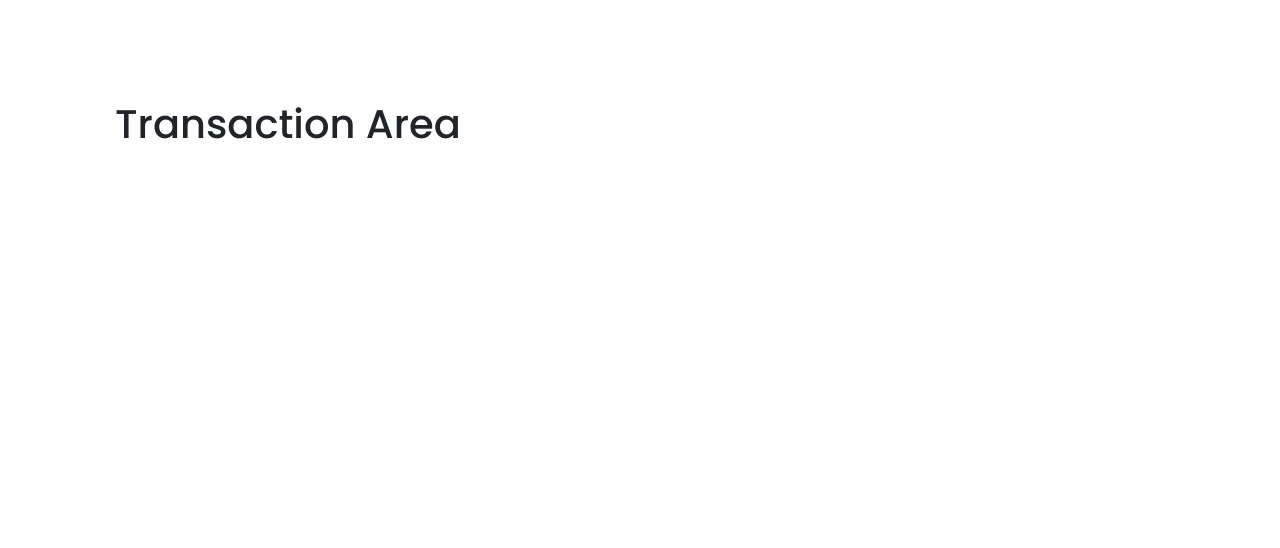
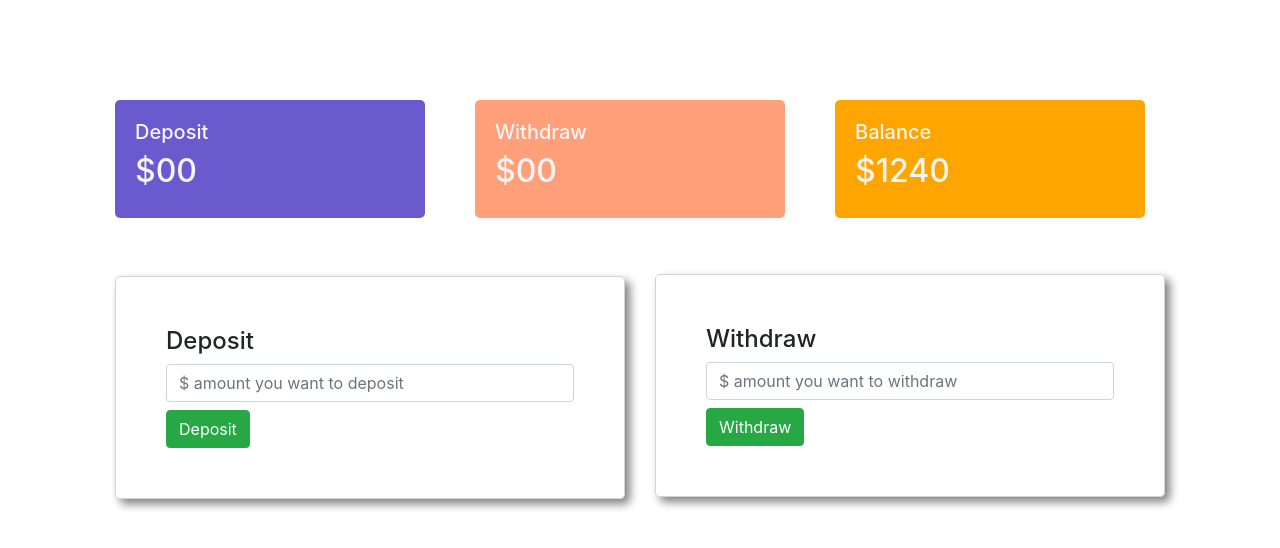
Before and after one commit to RakibWebDeveloper/pioneer-bank, a plain HTML site: page index.html in a window 1280 px wide. Both pictures are taken after a click on the button "Enter". Drawn offline with nearby package versions, Linux system fonts and the light colour scheme.

Commit message:
deposit and withdraw form

```diff
--- a/index.html
+++ b/index.html
@@ -38,7 +38,43 @@
     </div>
 
     <div class="container" id="transaction-area">
-        <h1>Transaction Area</h1>
+        <div class="row">
+            <div class="col-md-4 mb-sm-2">
+                <div class="deposit">
+                    <h5>Deposit</h5>
+                    <h2>$00</h2>
+                </div>
+            </div>
+            <div class="col-md-4 mb-sm-2">
+                <div class="withdraw">
+                    <h5>Withdraw</h5>
+                    <h2>$00</h2>
+                </div>
+            </div>
+            <div class="col-md-4 mb-sm-2">
+                <div class="balance">
+                    <h5>Balance</h5>
+                    <h2>$1240</h2>
+                </div>
+            </div>
+        </div>
+
+        <div class="row">
+            <div class="col-md-6 ">
+                <div class="submit-area">
+                    <h4>Deposit</h4>
+                <input type="text" class="form-control mb-2" placeholder="$ amount you want to deposit">
+                <button class="btn btn-success">Deposit</button>
+                </div>
+            </div>
+            <div class="col-md-6 ">
+                <div class="submit-area mt-md-5 mt-sm-1">
+                    <h4>Withdraw</h4>
+                <input type="text" class="form-control mb-2" placeholder="$ amount you want to withdraw">
+                <button class="btn btn-success">Withdraw</button>
+                </div>
+            </div>
+        </div>
     </div>
 
     <!-- Script -->
--- a/style.css
+++ b/style.css
@@ -1,6 +1,6 @@
 body {
 
-    font-family: 'Poppins', sans-serif;
+    /* font-family: 'Poppins', sans-serif; */
     padding: 100px;
     font-weight: 500;
 }
@@ -16,3 +16,22 @@ body {
 #transaction-area {
     display: none;
 }
+
+.col-md-4 div {
+    margin: 0 20px 0 0;
+    color: whitesmoke;
+    padding:20px;
+    border-radius: 5px;
+}
+
+.deposit {
+    background-color: slateblue;
+}
+
+.withdraw {
+    background-color: lightsalmon;
+}
+
+.balance {
+    background-color: orange;
+}
```
